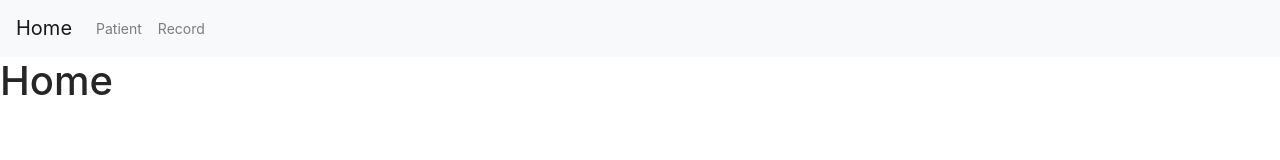
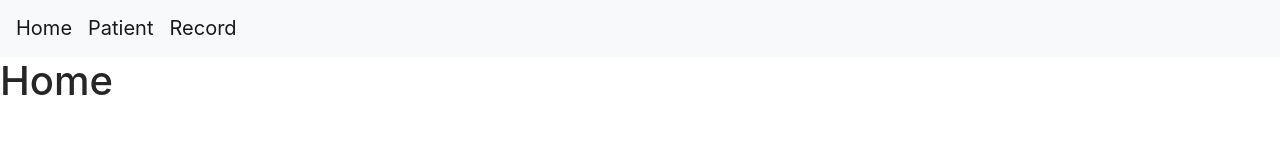
Before and after one commit to shaw1555/clinic-shaw, a React (Create React App) app: page / in a window 1280 px wide. Shown: the top 160 px of the page. Built offline with nearby package versions, Linux system fonts and the light colour scheme.

Commit message:
api endpoint

```diff
--- a/src/actions/apiEndpoint.js
+++ b/src/actions/apiEndpoint.js
@@ -1,4 +1,5 @@
-const apiEndpoint = 'http://localhost:3099/api';
+// const apiEndpoint = 'http://localhost:3099/api';
 // const apiEndpoint = 'http://192.168.100.12:3099/api';
+// const apiEndpoint = 'http://shaw15-001-site1.dtempurl.com/service/api'
 
-export const urlGetPatient = apiEndpoint + '/patients';
+export const urlGetPatient = '/patients';
--- a/src/actions/index.js
+++ b/src/actions/index.js
@@ -1,6 +1,8 @@
 import axios from "axios";
 import * as TYPES from "./types";
 import * as api from "./apiEndpoint";
+
+axios.defaults.baseURL = process.env.REACT_APP_API_URL;
 
 const getHeader = () => {
   return {
--- a/src/components/navBar.jsx
+++ b/src/components/navBar.jsx
@@ -1,39 +1,20 @@
 import React, { Component } from "react";
-import {Link, NavLink} from 'react-router-dom';
+import { Link, NavLink } from "react-router-dom";
 
 class NavBar extends Component {
   state = {};
   render() {
     return (
-      <nav className="navbar navbar-expand-lg navbar-light bg-light">
-        <Link to="/" className="navbar-brand">
+      <nav className="navbar navbar-expand-sm navbar-light bg-light">
+        <NavLink to="/" className="navbar-brand">
           Home
-        </Link>
-        <button
-          className="navbar-toggler"
-          type="button"
-          data-toggle="collapse"
-          data-target="#navbarNav"
-          aria-controls="navbarNav"
-          aria-expanded="false"
-          aria-label="Toggle navigation"
-        >
-          <span className="navbar-toggler-icon"></span>
-        </button>
-        <div className="collapse navbar-collapse" id="navbarNav">
-          <ul className="navbar-nav">
-            <li className="nav-item">
-              <NavLink to='/patient' className="nav-link">
-                Patient
-              </NavLink>
-            </li>
-            <li className="nav-item">
-              <NavLink to='/record' className="nav-link">
-                Record
-              </NavLink>
-            </li>
-          </ul>
-        </div>
+        </NavLink>
+        <NavLink to="/patient" className="navbar-brand">
+          Patient
+        </NavLink>
+        <NavLink to="/record" className="navbar-brand">
+          Record
+        </NavLink>
       </nav>
     );
   }
```
Also changed, not shown: 2 other files (tests, documents, lock files or other folders).
